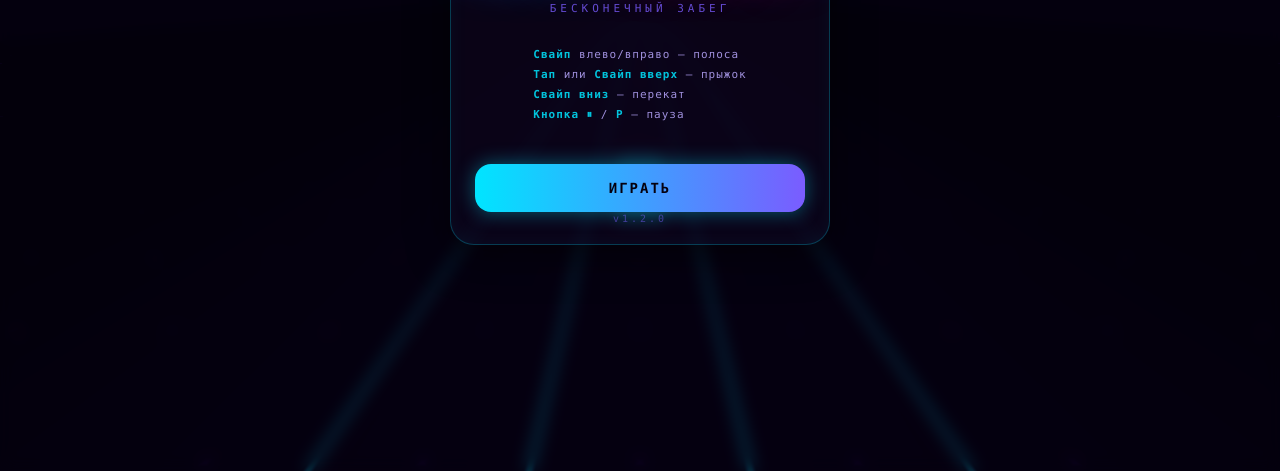
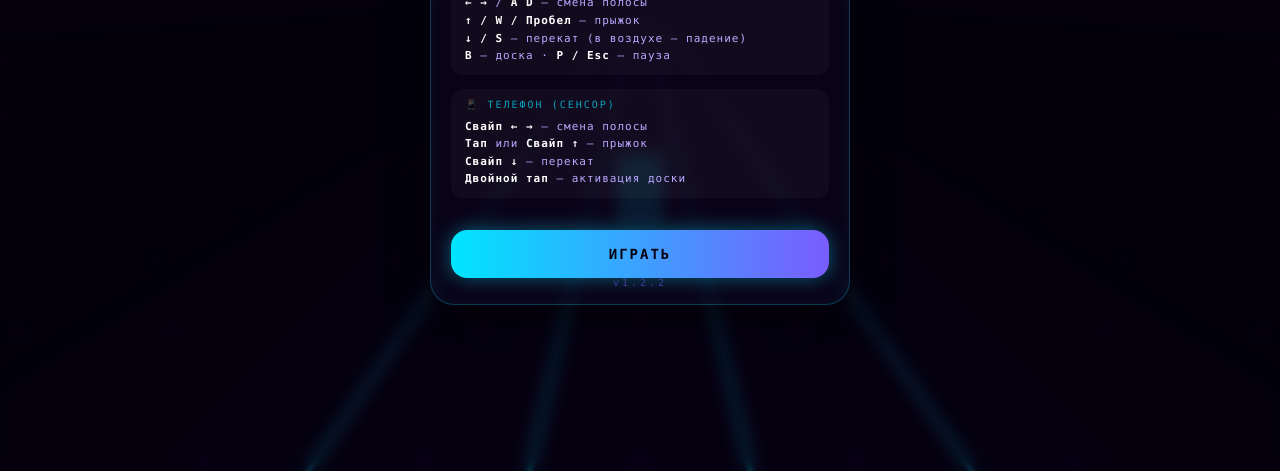
Before and after one commit to melnokovmaxim228-cell/melnokovmaxim228-cell.github.io, a plain HTML site: page index.html in a window 1280 px wide. Shown: the part 329-800 px from the top of the page. Drawn offline with nearby package versions, Linux system fonts and the light colour scheme; animation ran at ten frames a second.

Commit message:
Update index.html

```diff
--- a/index.html
+++ b/index.html
@@ -3,13 +3,13 @@
 <head>
 <meta charset="utf-8"/>
 <meta name="viewport" content="width=device-width,initial-scale=1,maximum-scale=1,user-scalable=no,viewport-fit=cover"/>
-<title>NEON RUNNER v1.2.0</title>
+<title>NEON RUNNER v1.2.2</title>
 <style>
   *{margin:0;padding:0;box-sizing:border-box}
   html,body{width:100%;height:100%;overflow:hidden;background:#05010f;
     font-family:ui-monospace,'SF Mono',Menlo,Consolas,monospace;
     -webkit-user-select:none;user-select:none;-webkit-tap-highlight-color:transparent;
-    touch-action:none} /* Отключаем скролл и зум страницы */
+    touch-action:none}
 
   #c{display:block;width:100%;height:100%;touch-action:none}
 
@@ -24,9 +24,12 @@
   #scoreBox small{display:block;font-size:9px;letter-spacing:3px;opacity:.55;margin-top:4px}
   #coinBox{color:#ffd21e;font-size:clamp(16px,3.6vw,26px);font-weight:700;text-align:right;line-height:1}
   #coinBox small{display:block;font-size:9px;letter-spacing:3px;opacity:.55;margin-top:4px}
+
+  /* Визуальный индикатор готовности доски */
   #boardTag{color:#00ffc8;font-size:11px;letter-spacing:2px;margin-top:8px;text-align:right;
-    opacity:0;transition:opacity .2s}
-  #boardTag.on{opacity:1;animation:pulse 1s infinite}
+    opacity:0;transition:opacity .2s;pointer-events:none;
+    padding:6px 10px;border-radius:6px;border:1px solid transparent}
+  #boardTag.on{opacity:1;animation:pulse 1s infinite;border-color:#00ffc8;background:rgba(0,255,200,.1)}
   @keyframes pulse{50%{opacity:.35}}
 
   #bottom{display:flex;gap:10px;flex-wrap:wrap;align-items:flex-end}
@@ -40,7 +43,6 @@
   #flash{position:fixed;inset:0;pointer-events:none;background:#00ffc8;opacity:0;
     mix-blend-mode:screen;transition:opacity .35s}
 
-  /* ── кнопка паузы ── */
   #btnPause{position:fixed;top:max(14px, env(safe-area-inset-top));left:50%;transform:translateX(-50%);
     width:44px;height:44px;border-radius:50%;
     background:rgba(0,229,255,.08);border:1px solid #00e5ff;color:#00e5ff;
@@ -51,7 +53,6 @@
   #btnPause:hover{background:rgba(0,229,255,.2);box-shadow:0 0 24px rgba(0,229,255,.8)}
   #btnPause:active{transform:translateX(-50%) scale(.94)}
 
-  /* ── оверлеи и карточки ── */
   .overlay{position:fixed;inset:0;display:flex;flex-direction:column;
     align-items:center;justify-content:center;padding:20px;text-align:center;
     background:rgba(5,1,15,.75);backdrop-filter:blur(8px);-webkit-backdrop-filter:blur(8px);
@@ -62,22 +63,27 @@
     background:rgba(15, 5, 30, 0.6);
     border:1px solid rgba(0, 229, 255, 0.25);
     border-radius:24px;
-    padding:32px 24px;
+    padding:26px 20px;
     box-shadow:0 10px 40px rgba(0, 0, 0, 0.5), inset 0 0 20px rgba(0, 229, 255, 0.05);
-    display:flex;flex-direction:column;align-items:center;gap:20px;
-    max-width:380px;width:100%;position:relative;
+    display:flex;flex-direction:column;align-items:center;gap:16px;
+    max-width:420px;width:100%;position:relative;
   }
 
-  h1{font-size:clamp(28px,9vw,48px);letter-spacing:4px;font-weight:800;
+  h1{font-size:clamp(26px,8vw,44px);letter-spacing:4px;font-weight:800;
      color:#00e5ff;text-shadow:0 0 12px #00e5ff,0 0 46px #0088ff;line-height:1.1;white-space:nowrap}
   h1 span{color:#ff2fb0;text-shadow:0 0 12px #ff2fb0,0 0 46px #a0006e}
   .sub{font-size:11px;letter-spacing:4px;color:#7a5cff;opacity:.8}
-  .keys{font-size:11px;line-height:1.8;color:#b9a8ff;letter-spacing:1px;opacity:.85;text-align:left;margin:10px 0}
-  .keys b{color:#00e5ff}
+
+  .controls-section{display:flex;flex-direction:column;gap:14px;width:100%;margin:8px 0}
+  .control-group{display:flex;flex-direction:column;gap:4px;text-align:left;background:rgba(255,255,255,.03);padding:10px 14px;border-radius:12px}
+  .ctrl-title{font-size:10px;letter-spacing:2px;color:#00e5ff;opacity:.7;margin-bottom:4px}
+  .keys{font-size:11px;line-height:1.6;color:#b9a8ff;letter-spacing:1px}
+  .keys b{color:#fff;font-weight:700}
+
   .big{font-size:clamp(32px,10vw,64px);color:#ffd21e;font-weight:800;
        text-shadow:0 0 14px #ffd21e,0 0 40px #a06a00;line-height:1}
 
-  .btn-group{display:flex;flex-direction:column;gap:12px;width:100%;margin-top:10px}
+  .btn-group{display:flex;flex-direction:column;gap:10px;width:100%;margin-top:8px}
   button.main{pointer-events:auto;cursor:pointer;font-family:inherit;font-weight:700;
     letter-spacing:2px;font-size:14px;padding:16px 20px;border-radius:16px;
     color:#05010f;background:linear-gradient(90deg,#00e5ff,#7a5cff);
@@ -88,7 +94,6 @@
   button.secondary{background:transparent;border:1px solid rgba(122,92,255,.6);color:#b9a8ff;box-shadow:none}
   button.secondary:active{background:rgba(122,92,255,.15)}
 
-  /* ── громкость ── */
   .vol-control{display:flex;flex-direction:column;gap:12px;align-items:center;
     pointer-events:auto;color:#00e5ff;font-size:11px;letter-spacing:3px;width:100%}
   .vol-control input[type=range]{width:100%;height:6px;
@@ -103,7 +108,7 @@
     border:3px solid #fff;cursor:pointer}
   .vol-val{color:#ffd21e;font-weight:700;font-size:14px;letter-spacing:1px;
     min-width:56px;text-align:center}
-  .ver{position:absolute;bottom:20px;left:0;right:0;text-align:center;
+  .ver{position:absolute;bottom:16px;left:0;right:0;text-align:center;
     font-size:10px;letter-spacing:3px;color:#7a5cff;opacity:.5;pointer-events:none}
 </style>
 </head>
@@ -131,12 +136,29 @@
   <div class="menu-card">
     <h1>NEON<span>RUNNER</span></h1>
     <div class="sub">БЕСКОНЕЧНЫЙ ЗАБЕГ</div>
-    <div class="keys">
-      <div><b>Свайп</b> влево/вправо — полоса</div>
-      <div><b>Тап</b> или <b>Свайп вверх</b> — прыжок</div>
-      <div><b>Свайп вниз</b> — перекат</div>
-      <div><b>Кнопка ⏸</b> / <b>P</b> — пауза</div>
+
+    <div class="controls-section">
+      <div class="control-group">
+        <div class="ctrl-title">💻 ПК (КЛАВИАТУРА)</div>
+        <div class="keys">
+          <div><b>← →</b> / <b>A D</b> — смена полосы</div>
+          <div><b>↑ / W / Пробел</b> — прыжок</div>
+          <div><b>↓ / S</b> — перекат (в воздухе — падение)</div>
+          <div><b>B</b> — доска · <b>P / Esc</b> — пауза</div>
+        </div>
+      </div>
+
+      <div class="control-group">
+        <div class="ctrl-title">📱 ТЕЛЕФОН (СЕНСОР)</div>
+        <div class="keys">
+          <div><b>Свайп ← →</b> — смена полосы</div>
+          <div><b>Тап</b> или <b>Свайп ↑</b> — прыжок</div>
+          <div><b>Свайп ↓</b> — перекат</div>
+          <div><b>Двойной тап</b> — активация доски</div>
+        </div>
+      </div>
     </div>
+
     <div class="btn-group">
       <button class="main" id="btnStart">ИГРАТЬ</button>
     </div>
@@ -180,10 +202,7 @@
 <script type="module">
 import * as THREE from 'three';
 
-/* ═══════════════════════════════════════════════════════════════
-   ВЕРСИОНИРОВАНИЕ (semver: MAJOR.MINOR.PATCH)
-   ═══════════════════════════════════════════════════════════════ */
-const VERSION = '1.2.0';
+const VERSION = '1.2.2';
 document.querySelectorAll('[data-ver]').forEach(el => el.textContent = 'v' + VERSION);
 
 /* ═══════════════════════════════════════════════════════════════
@@ -642,16 +661,14 @@ addEventListener('keydown', e => {
 
 /* ── ТАЧ-УПРАВЛЕНИЕ НА ВЕСЬ ЭКРАН ── */
 let tsX = 0, tsY = 0;
+let lastTapTime = 0;
 
-// Блокируем скролл и зум при игре
 document.addEventListener('touchmove', e => {
   if (gameState === 'play') e.preventDefault();
 }, { passive: false });
 
-// Слушаем весь экран, а не только canvas
 window.addEventListener('touchstart', e => {
   if (gameState !== 'play') return;
-  // Игнорируем тапы по кнопкам UI (например, кнопка паузы)
   if (e.target.tagName === 'BUTTON' || e.target.closest('button')) return;
   const t = e.changedTouches[0];
   tsX = t.clientX; tsY = t.clientY;
@@ -665,23 +682,34 @@ window.addEventListener('touchend', e => {
   const dx = t.clientX - tsX, dy = t.clientY - tsY;
   const adx = Math.abs(dx), ady = Math.abs(dy);
 
-  // Короткий тап — прыжок
+  // Определяем, был ли это тап (а не свайп)
   if (Math.max(adx, ady) < 30) {
-    tryJump();
+    const now = Date.now();
+    const DOUBLE_TAP_DELAY = 300; // 300 мс на двойной тап
+
+    if (now - lastTapTime < DOUBLE_TAP_DELAY) {
+      // Двойной тап — активация доски
+      tryBoard();
+      lastTapTime = 0; // сбрасываем, чтобы не сработало тройное нажатие
+    } else {
+      // Одиночный тап — прыжок
+      tryJump();
+      lastTapTime = now;
+    }
     return;
   }
 
-  // Свайпы
+  // Обработка свайпов
   if (adx > ady) {
     tryLane(dx > 0 ? 1 : -1);
   } else {
     if (dy > 0) tryRoll();
-    else tryJump(); // Свайп вверх тоже прыжок
+    else tryJump();
   }
 }, { passive: true });
 
 /* ═══════════════════════════════════════════════════════════════
-   HUD
+   HUD И UI
    ═══════════════════════════════════════════════════════════════ */
 const elScore   = document.getElementById('score');
 const elCoins   = document.getElementById('coins');
@@ -790,6 +818,7 @@ function resetGame() {
   score = 0; coins = 0; distance = 0; speed = BASE_SPEED;
   magnetTimer = 0; x2Timer = 0; boardActive = false;
   spawnAccum = 0; nextGap = 0; coinSoundCooldown = 0;
+  lastTapTime = 0;
 
   groundMat.uniforms.uScroll.value = 0;
 
```
